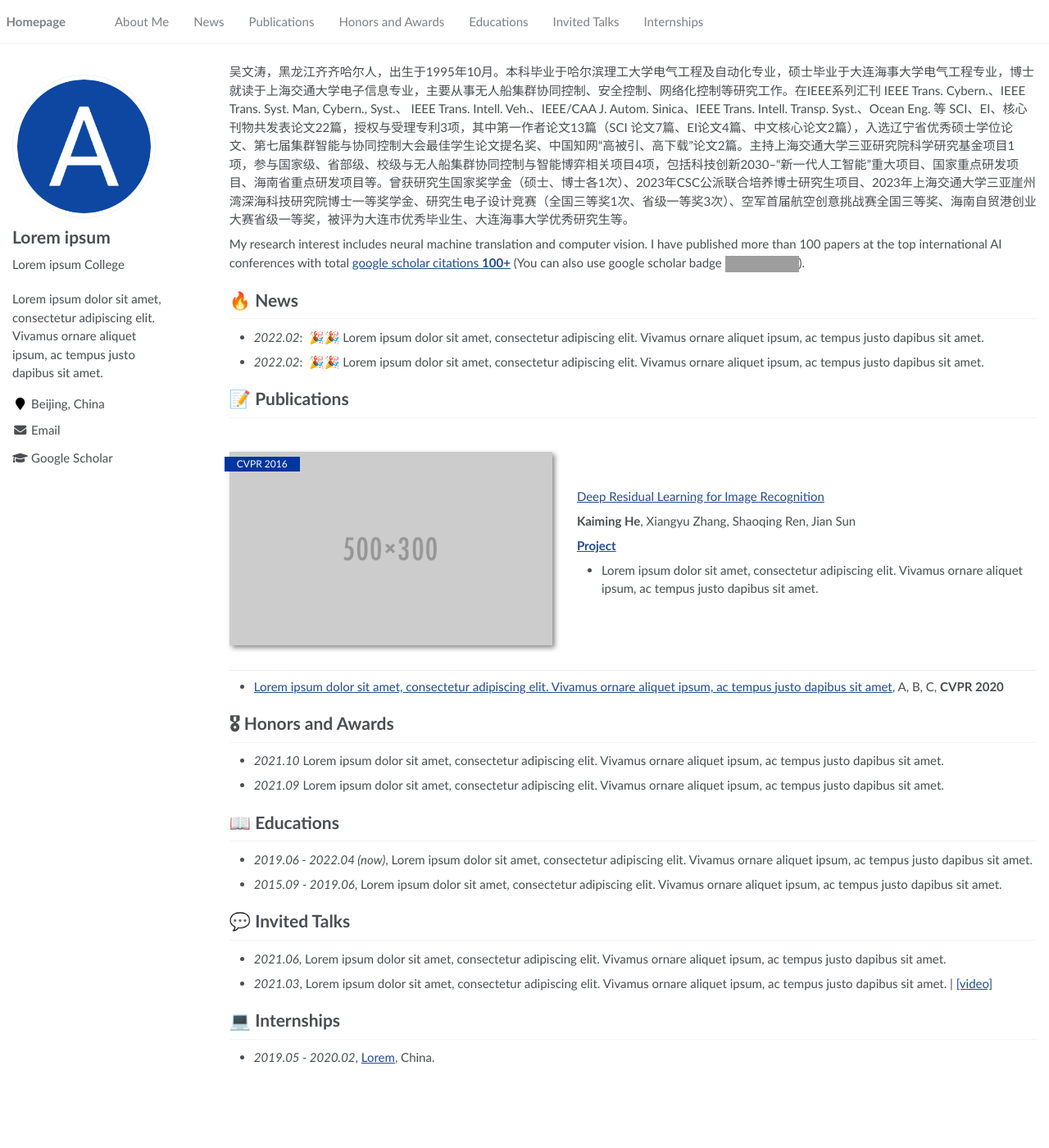
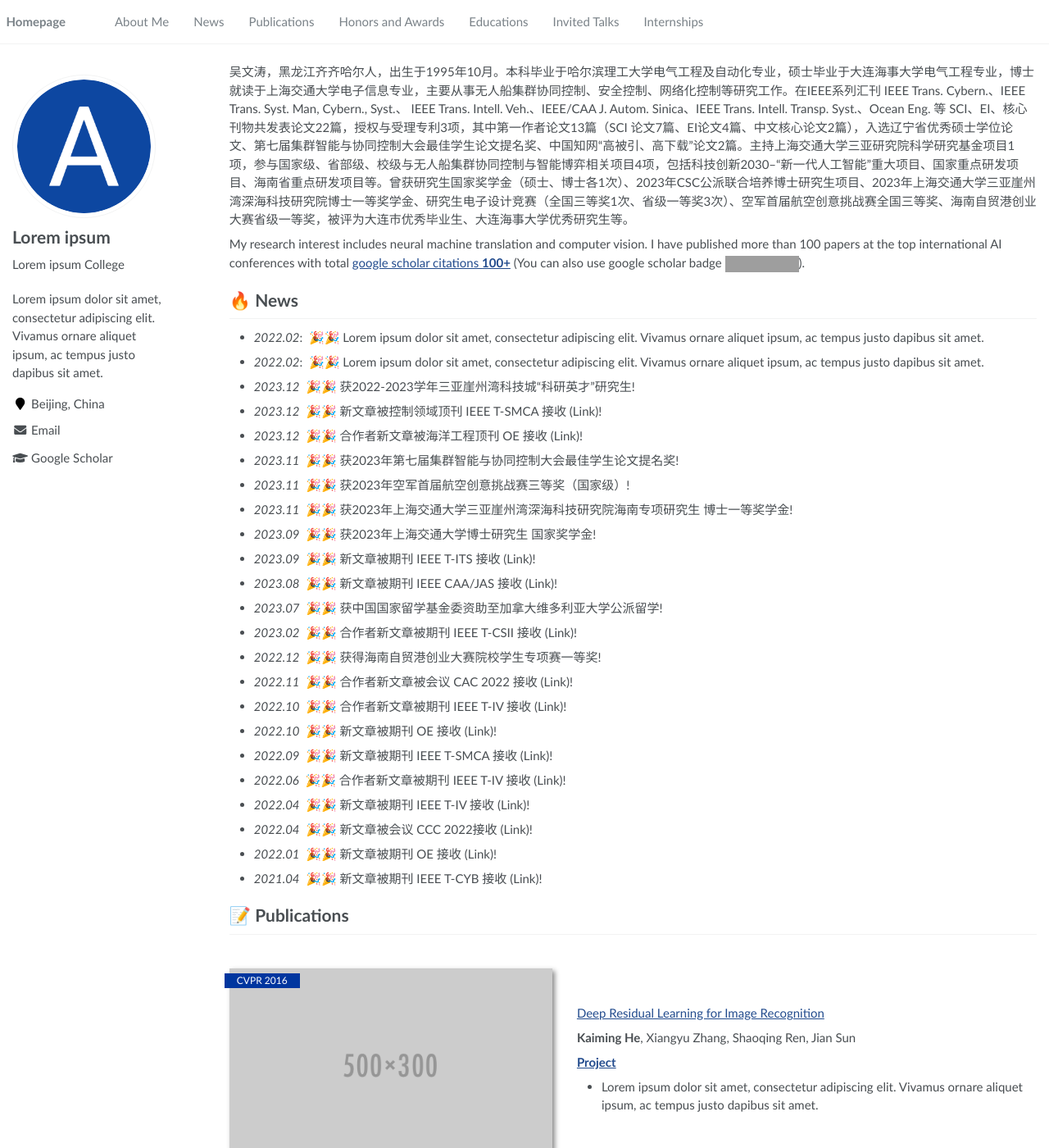
Before and after one commit to wwtsjtu/wwt.github.io, a Jekyll site: the page built from _pages/about.md, in a window 1280 px wide and 1400 px high. Shown: the whole window at 82% size. Built offline with Jekyll 4.4.1, drawn with Linux system fonts in a browser that asks for light colours; grey boxes are pictures that could not be loaded.

Commit message:
Update about.md

```diff
--- a/_pages/about.md
+++ b/_pages/about.md
@@ -24,6 +24,28 @@ My research interest includes neural machine translation and computer vision. I
 # 🔥 News
 - *2022.02*: &nbsp;🎉🎉 Lorem ipsum dolor sit amet, consectetur adipiscing elit. Vivamus ornare aliquet ipsum, ac tempus justo dapibus sit amet.
 - *2022.02*: &nbsp;🎉🎉 Lorem ipsum dolor sit amet, consectetur adipiscing elit. Vivamus ornare aliquet ipsum, ac tempus justo dapibus sit amet.
+- *2023.12* &nbsp;🎉🎉  获2022-2023学年三亚崖州湾科技城“科研英才”研究生!
+- *2023.12* &nbsp;🎉🎉  新文章被控制领域顶刊 IEEE T-SMCA 接收 (Link)!
+- *2023.12* &nbsp;🎉🎉  合作者新文章被海洋工程顶刊 OE 接收 (Link)!
+- *2023.11* &nbsp;🎉🎉  获2023年第七届集群智能与协同控制大会最佳学生论文提名奖!
+- *2023.11* &nbsp;🎉🎉  获2023年空军首届航空创意挑战赛三等奖（国家级）!
+- *2023.11* &nbsp;🎉🎉  获2023年上海交通大学三亚崖州湾深海科技研究院海南专项研究生 博士一等奖学金!
+- *2023.09* &nbsp;🎉🎉  获2023年上海交通大学博士研究生 国家奖学金!
+- *2023.09* &nbsp;🎉🎉  新文章被期刊 IEEE T-ITS 接收 (Link)!
+- *2023.08* &nbsp;🎉🎉  新文章被期刊 IEEE CAA/JAS 接收 (Link)!
+- *2023.07* &nbsp;🎉🎉  获中国国家留学基金委资助至加拿大维多利亚大学公派留学!
+- *2023.02* &nbsp;🎉🎉  合作者新文章被期刊 IEEE T-CSII 接收 (Link)!
+- *2022.12* &nbsp;🎉🎉  获得海南自贸港创业大赛院校学生专项赛一等奖!
+- *2022.11* &nbsp;🎉🎉  合作者新文章被会议 CAC 2022 接收 (Link)!
+- *2022.10* &nbsp;🎉🎉  合作者新文章被期刊 IEEE T-IV 接收 (Link)!
+- *2022.10* &nbsp;🎉🎉  新文章被期刊 OE 接收 (Link)!
+- *2022.09* &nbsp;🎉🎉  新文章被期刊 IEEE T-SMCA 接收 (Link)!
+- *2022.06* &nbsp;🎉🎉  合作者新文章被期刊 IEEE T-IV 接收 (Link)!
+- *2022.04* &nbsp;🎉🎉  新文章被期刊 IEEE T-IV 接收 (Link)!
+- *2022.04* &nbsp;🎉🎉  新文章被会议 CCC 2022接收 (Link)!
+- *2022.01* &nbsp;🎉🎉  新文章被期刊 OE 接收 (Link)!
+- *2021.04* &nbsp;🎉🎉  新文章被期刊 IEEE T-CYB 接收 (Link)!
+
 
 # 📝 Publications
 
```
